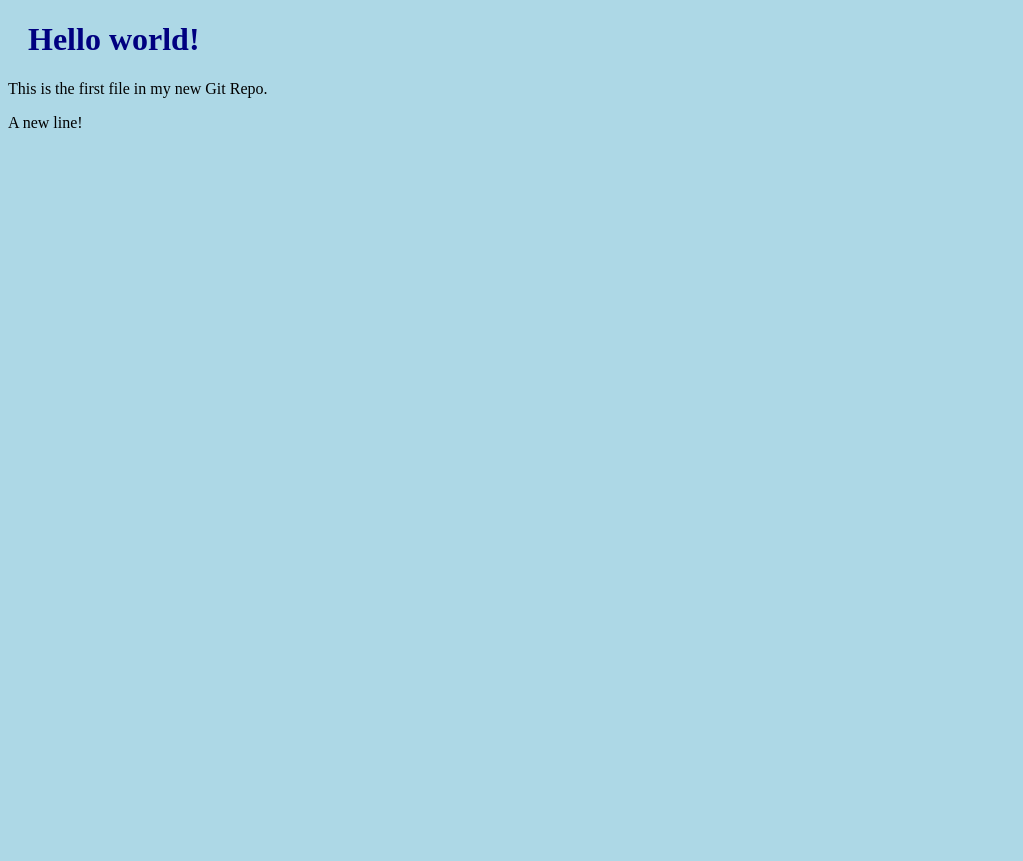
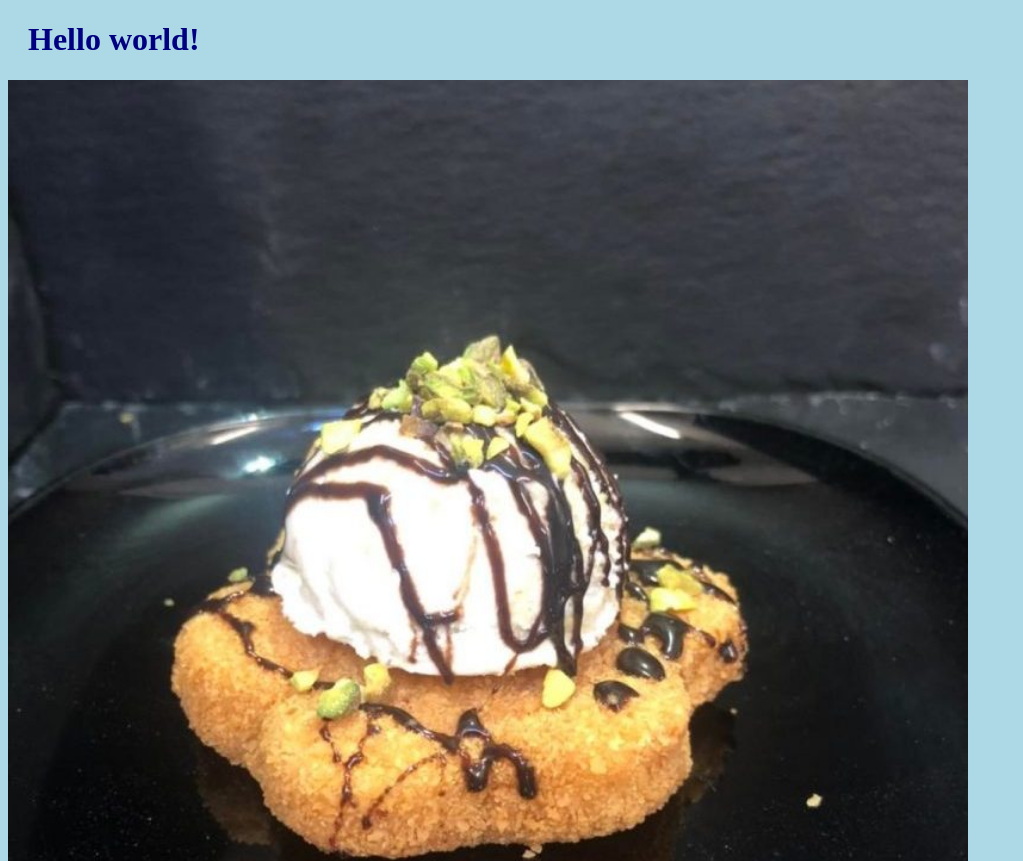
Before and after one commit to belisariusFox/w3school-demo, a plain HTML site: page index.html in a window 1280 px wide. Shown: the top 861 px of the page, without its empty margins (0-1023 px from the left). Before the commit the page ends 800 px from the top, so only its background shows below. Drawn offline with Linux system fonts and the light colour scheme.

Commit message:
Aggiunta immagine a index

```diff
--- a/index.html
+++ b/index.html
@@ -2,10 +2,17 @@
 <html>
   <head>
     <title>Hello World!</title>
-    <link rel="stylesheet" href="bluestyle.css">
+    <link rel="stylesheet" href="bluestyle.css" />
   </head>
   <body>
     <h1>Hello world!</h1>
+    <div>
+      <img
+        src="Crema-e-Pistacchio-e1649912208625.jpeg"
+        alt="Hello World from Space"
+        style="width: 100%; max-width: 960px"
+      />
+    </div>
     <p>This is the first file in my new Git Repo.</p>
     <p>A new line!</p>
   </body>
```
Also changed, not shown: Crema-e-Pistacchio-e1649912208625.jpeg (added).
